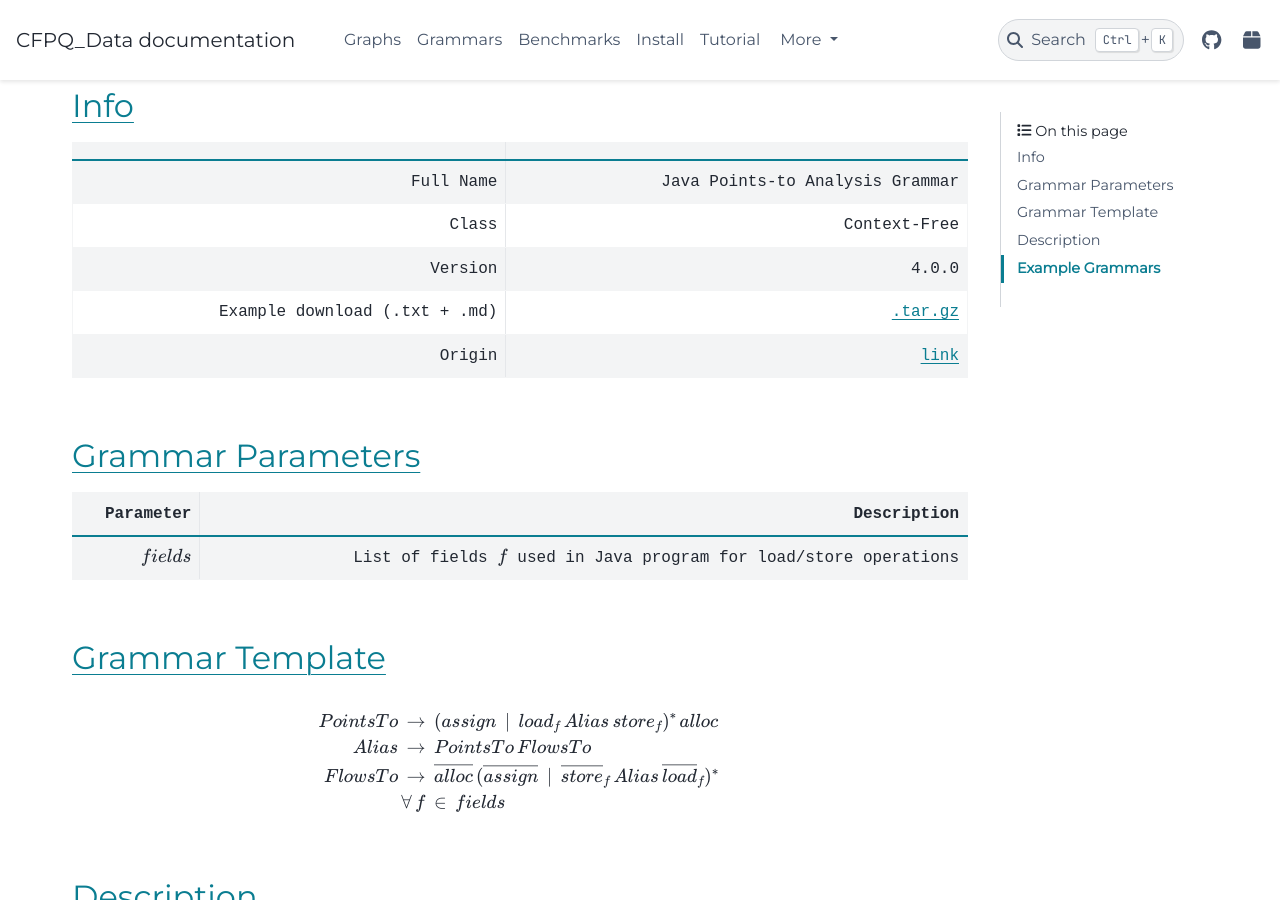
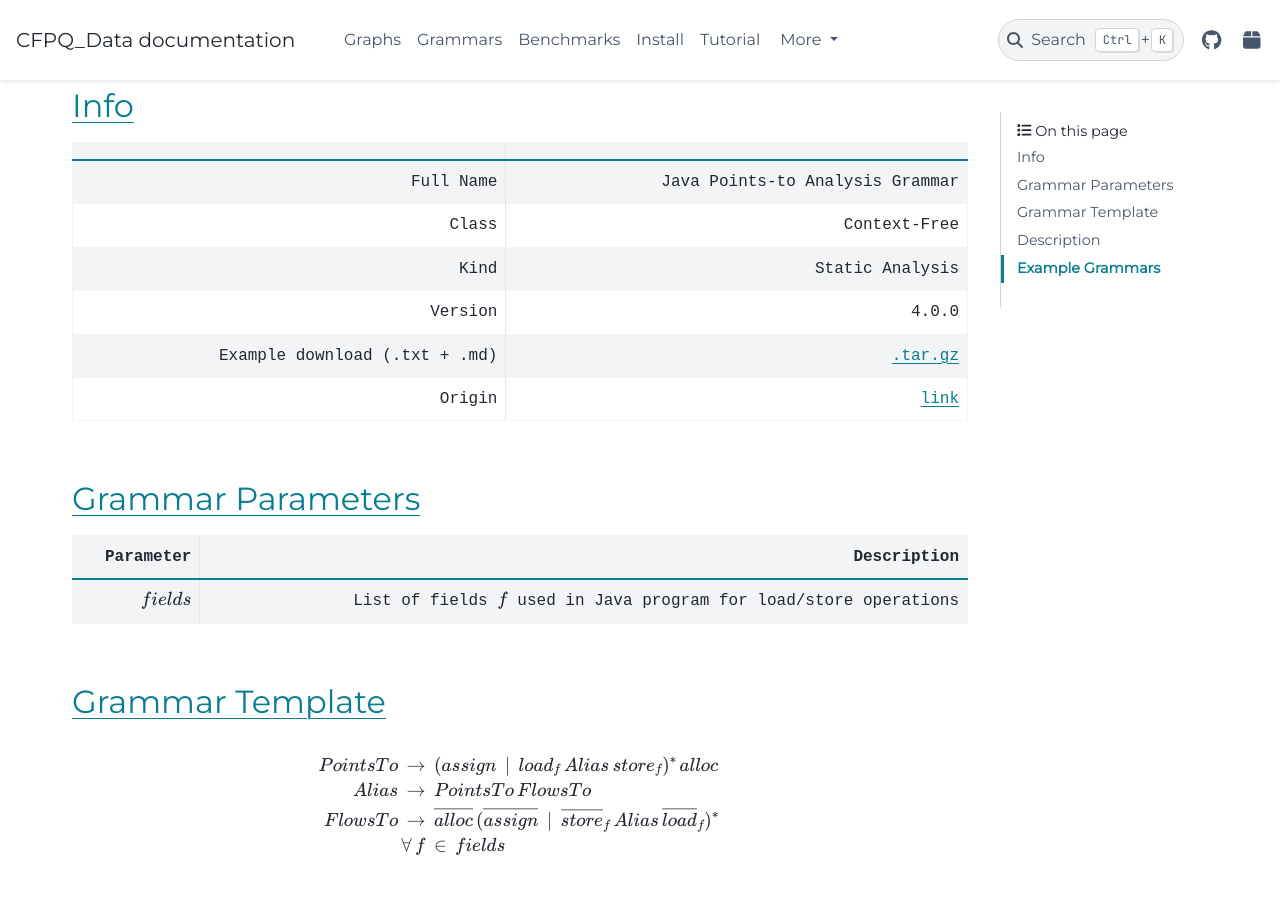
Before and after one commit to FormalLanguageConstrainedPathQuerying/CFPQ_Data, a Sphinx documentation site: the page built from docs/grammars/data/java_points_to.rst, in a window 1280 px wide and 900 px high, scrolled down 445 px. Built offline with Sphinx 7.4.7 and the PyData theme 0.15.4, drawn with Linux system fonts in a browser that asks for light colours; the version number could not be read and is left out.

```diff
--- a/docs/grammars/data/c_alias.rst
+++ b/docs/grammars/data/c_alias.rst
@@ -17,6 +17,8 @@
      - C Alias Analysis Grammar
    * - Class
      - Context-Free
+   * - Kind
+     - Static Analysis
    * - Version
      - 4.0.0
    * - Example download (.txt + .md)
--- a/docs/grammars/data/dyck.rst
+++ b/docs/grammars/data/dyck.rst
@@ -19,6 +19,8 @@
      - 4.0.0
    * - Class
      - Context-Free
+   * - Kind
+     - Hierarchical
    * - Example download (.txt + .md)
      - `.tar.gz <https://cfpq-data.storage.yandexcloud.net/4.0.0/grammar/example/dyck.tar.gz>`_
    * - Origin
--- a/docs/grammars/data/java_points_to.rst
+++ b/docs/grammars/data/java_points_to.rst
@@ -17,6 +17,8 @@
      - Java Points-to Analysis Grammar
    * - Class
      - Context-Free
+   * - Kind
+     - Static Analysis
    * - Version
      - 4.0.0
    * - Example download (.txt + .md)
--- a/docs/grammars/data/nested_parentheses.rst
+++ b/docs/grammars/data/nested_parentheses.rst
@@ -19,6 +19,8 @@
      - 4.0.0
    * - Class
      - Context-Free
+   * - Kind
+     - Hierarchical
    * - Example download (.txt + .md)
      - `.tar.gz <https://cfpq-data.storage.yandexcloud.net/4.0.0/grammar/example/nested_parentheses.tar.gz>`_
    * - Origin
```
Also changed, not shown: .github/PULL_REQUEST_TEMPLATE/new_grammar.md (added).
